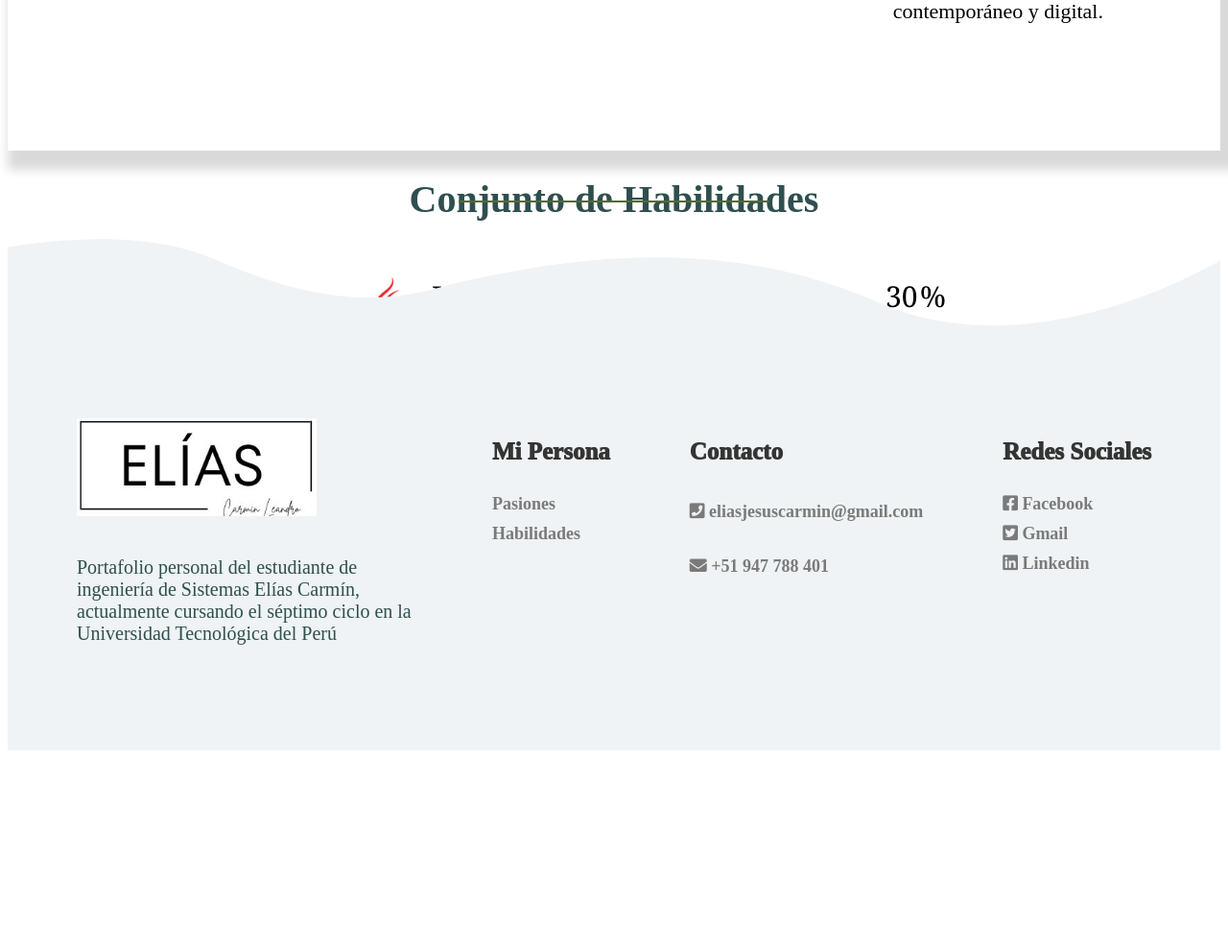
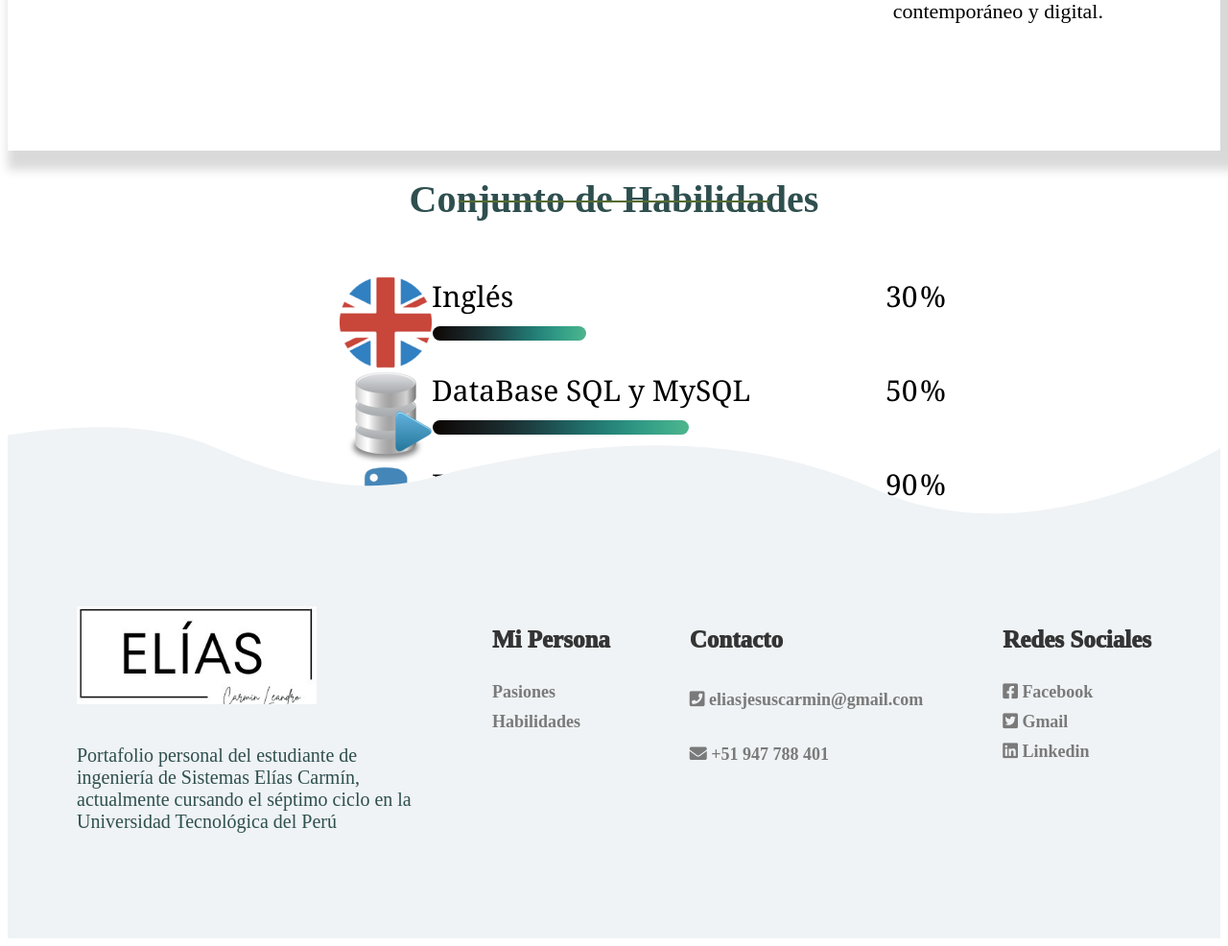
Before and after one commit to EliasCarmin/Mi_Portafolio, a PHP site: page /FrontEnd/Index_Spanish.html in a window 1280 px wide. Shown: the part 804-1790 px from the top of the page at 96% size. Before the commit the page ends 1586 px from the top, so only its background shows below. Run offline with PHP 8.4, Linux system fonts and the light colour scheme.

Commit message:
Comit 29/08/2023

```diff
--- a/CSS/index.css
+++ b/CSS/index.css
@@ -4,10 +4,11 @@
     font-family: inherit
 }
 
+/*En este codigo del cuerpo, el rango mínimo de altura se amplifica para dar mas espacio*/
 body{
     position: relative;
     padding-bottom: 150px;
-    min-height: 170vh;
+    min-height: 200vh;
 }
 /*ESTILO INTRO ANIMADA*/
 *,
--- a/FrontEnd/Index_Spanish.html
+++ b/FrontEnd/Index_Spanish.html
@@ -4,6 +4,10 @@
     <meta charset="UTF-8">
     <meta http-equiv="X-UA-Compatible" content="IE=edge">
     <meta name="viewport" content="width=device-width, initial-scale=1.0">
+
+    <!--ÍCONO DE PESTAÑA -->
+    <link rel="icon" href="/IMG/mishi blanco.png" type="image/x-icon">
+
    <!--AOS-->
    <link href="https://unpkg.com/aos@2.3.1/dist/aos.css" rel="stylesheet">
     <!--librarys-->
@@ -117,7 +121,7 @@
             <div class="general-skill">
                 <!---->
                 <div class="box-imagen">
-                    <img src="/IMG/iconos.img/java.png" alt="" width: 500px;
+                    <img src="/IMG/iconos.img/english.png" alt="" width: 500px;
                     height: 50px;>
                 </div>
 
@@ -141,7 +145,7 @@
             <div class="general-skill">
 
             <div class="box-imagen">
-                <img src="/IMG/iconos.img/java.png" alt="" width: 500px;
+                <img src="/IMG/iconos.img/sql.png" alt="" width: 500px;
                 height: 50px;>
             </div>
             <div class="skills">
@@ -161,12 +165,52 @@
             <!--3-->
             <div class="general-skill">
             <div class="box-imagen">
+                <img src="/IMG/iconos.img/python.png" alt="" width: 500px;
+                height: 50px;>
+            </div>
+             <div class="skills">
+                        <div class="detalles">
+                            <span><i></i> Python</span>
+                            <div class="sub_detalles2">
+                                <span class="number3">90</span>
+                                <span>%</span>
+                            </div>
+
+                        </div>
+                        <div class="menu">
+                         <div id="java-menu"></div>
+                        </div>
+            </div>
+        </div>
+          <!--4-->
+          <div class="general-skill">
+            <div class="box-imagen">
                 <img src="/IMG/iconos.img/java.png" alt="" width: 500px;
                 height: 50px;>
             </div>
              <div class="skills">
                         <div class="detalles">
                             <span><i></i> Java</span>
+                            <div class="sub_detalles2">
+                                <span class="number3">90</span>
+                                <span>%</span>
+                            </div>
+
+                        </div>
+                        <div class="menu">
+                         <div id="java-menu"></div>
+                        </div>
+            </div>
+        </div>
+         <!--5-->
+         <div class="general-skill">
+            <div class="box-imagen">
+                <img src="/IMG/iconos.img/powerbi.png" alt="" width: 500px;
+                height: 50px;>
+            </div>
+             <div class="skills">
+                        <div class="detalles">
+                            <span><i></i>Power Bi</span>
                             <div class="sub_detalles2">
                                 <span class="number3">90</span>
                                 <span>%</span>
@@ -210,7 +254,7 @@
                 <h2>Redes Sociales</h2>
                 <a href="#"><i class="fab fa-facebook-square"></i> Facebook</a>
                 <a href="#"><i class="fab fa-twitter-square"></i> Gmail</a>
-                <a href="#"><i class="fab fa-linkedin"></i> Linkedin</a>
+                <a href="https://www.linkedin.com/in/el%C3%ADas-carm%C3%ADn-java/"><i class="fab fa-linkedin"></i> Linkedin</a>
             </div>
         </div>
 
```
Also changed, not shown: IMG/iconos.img/english.png (added), IMG/iconos.img/powerbi.png (added), IMG/iconos.img/python.png (added), IMG/iconos.img/sql.png (added), IMG/mishi blanco.png (added).
